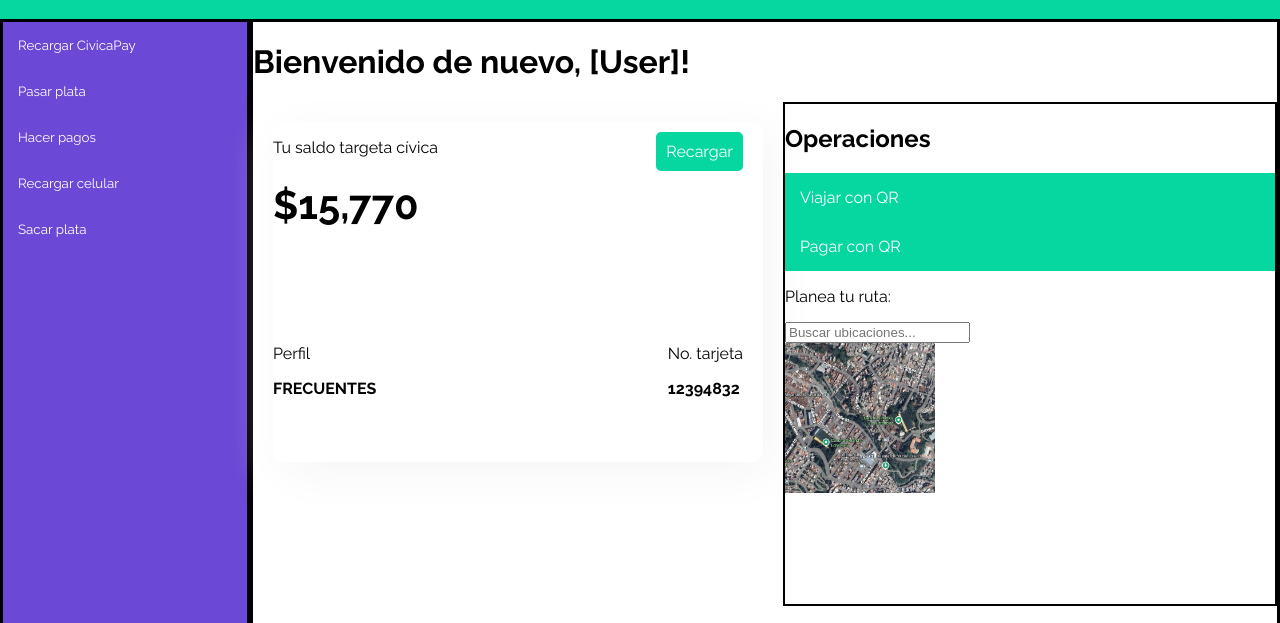
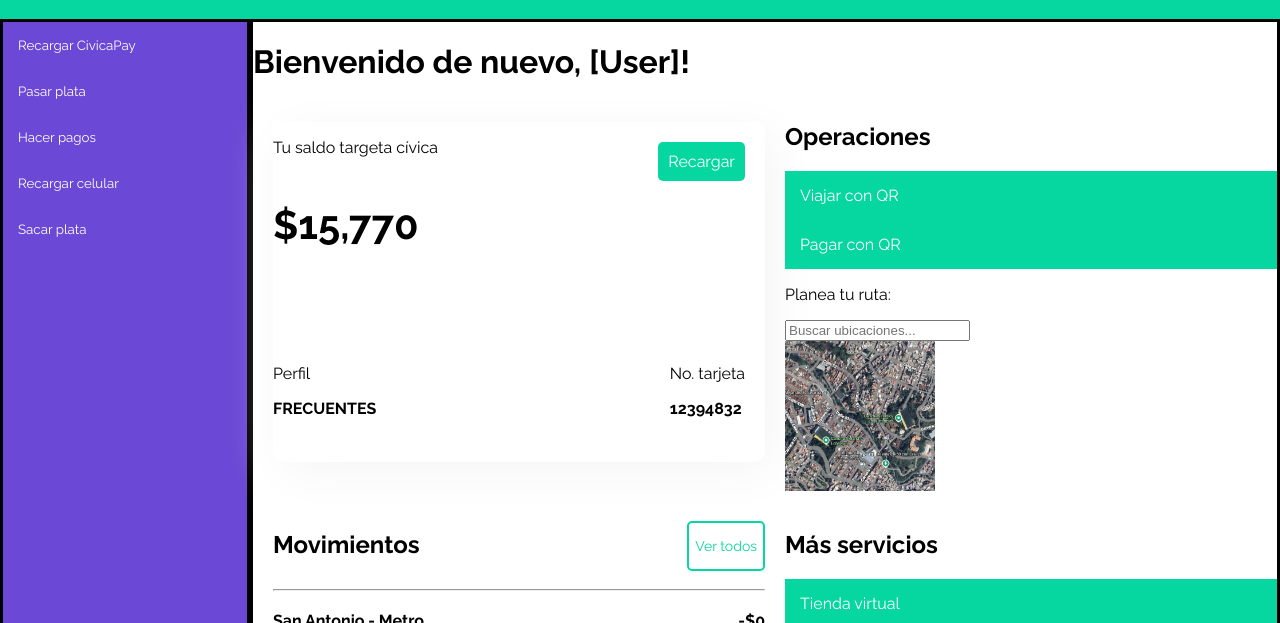
Before and after one commit to SRamirez967/WebDevProyects, a plain HTML site: page IntentoAppCivica/index.html in a window 1280 px wide. Shown: the part 98-721 px from the top of the page. Drawn offline with Linux system fonts and the light colour scheme; a web font is replaced by a local one.

Commit message:
Ultimos cambios pequeños

```diff
--- a/IntentoAppCivica/style.css
+++ b/IntentoAppCivica/style.css
@@ -81,7 +81,7 @@ button {
 #saldoTitulo button {
     background-color: #06D6A0;
     color: #FFFFFF;
-    margin: 10px 20px;
+    margin: 20px;
     padding: 10px;
     border-radius: 5px;
     font-size: 16px;
@@ -114,8 +114,6 @@ button {
 /*Parte superior derecha: Opciones con QR y mapa*/
 #tright {
     width: 500px;
-    height: 500px;
-    border: 2px solid;
     display: flex;
     flex-direction: column;
 }
```
